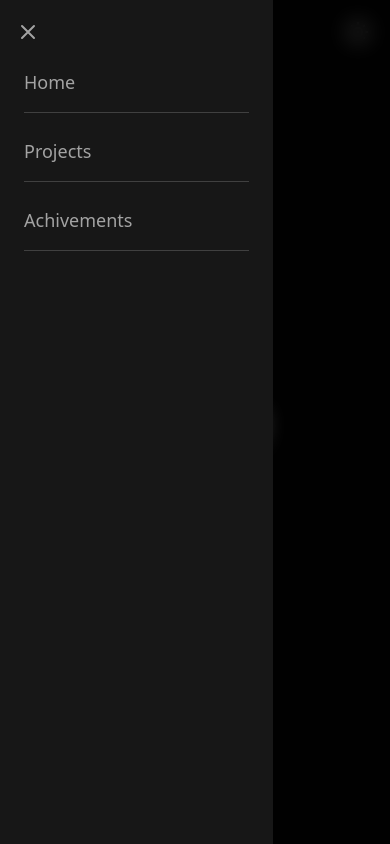
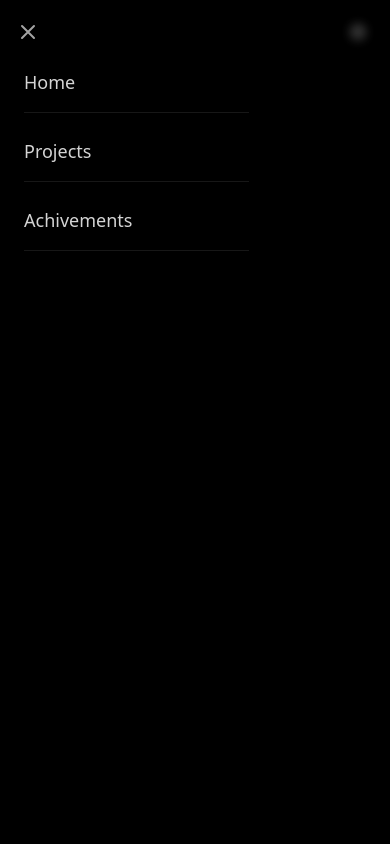
Before and after one commit to Pavitra554/portfolio, a Next.js app: page / in a window 390 px wide. Both pictures are taken after a click on the button 28 px from the left and 32 px from the top of the page. Built offline with nearby package versions, Linux system fonts and the light colour scheme.

Commit message:
✅ mobile nav ui changed

```diff
--- a/components/MobileNav/MobileNav.tsx
+++ b/components/MobileNav/MobileNav.tsx
@@ -31,13 +31,13 @@ const MobileNav = () => {
             animate={{ opacity: 1 }}
             transition={{ duration: 0.2 }}
             onClick={() => dispatch(togglenav())}
-            className='h-screen w-full absolute bg-neutral-900 left-0 top-0 dark:bg-opacity-5 bg-opacity-20 backdrop-blur-md'
+            className='h-screen w-full absolute bg-black/20 left-0 top-0 dark:bg-opacity-5 bg-opacity-20 backdrop-blur-sm'
           ></motion.div>
           <motion.div
             initial={{ x: -200, opacity: 0 }}
             animate={{ x: 0, opacity: 1 }}
             transition={{ duration: 0.3, delay: 0.2, type: "tween" }}
-            className='h-screen w-[70%] absolute bg-neutral-100 dark:bg-neutral-900 left-0 top-0 '
+            className='h-screen w-[70%] absolute bg-neutral-100 dark:bg-black left-0 top-0 '
           >
             <div className='h-full mx-5 mt-12 flex flex-col'>
               {NAV_DATA.map((e, i) => {
--- a/components/MobileNav/MobileNavLink.tsx
+++ b/components/MobileNav/MobileNavLink.tsx
@@ -20,14 +20,14 @@ const MobileNavLink: React.FC<props> = ({ link, name,i }) => {
   return (
     <Link href={link} className='cursor-pointer'>
       <motion.div
-        initial={{opacity:0,y:50}}
-        animate={{opacity:1,y:0}}
-        transition={{delay:0.4+( i/10),duration:0.3}}
-        className='py-4 m-1 border-b border-neutral-300  dark:border-neutral-700'
+        initial={{opacity:0,x:-100}}
+        animate={{opacity:1,x:0}}
+        transition={{delay:0.4+( i/10),duration:0.4}}
+        className='py-4 m-1 border-b border-neutral-300  dark:border-neutral-900'
         onClick={() => dispatch(togglenav())}
       >
         <a
-          className='text-lg font-normal text-neutral-800 dark:text-neutral-400  rounded-lg cursor-pointer '
+          className='text-lg font-normal text-neutral-800 dark:text-neutral-300  rounded-lg cursor-pointer '
         >
           {name}
         </a>
```
